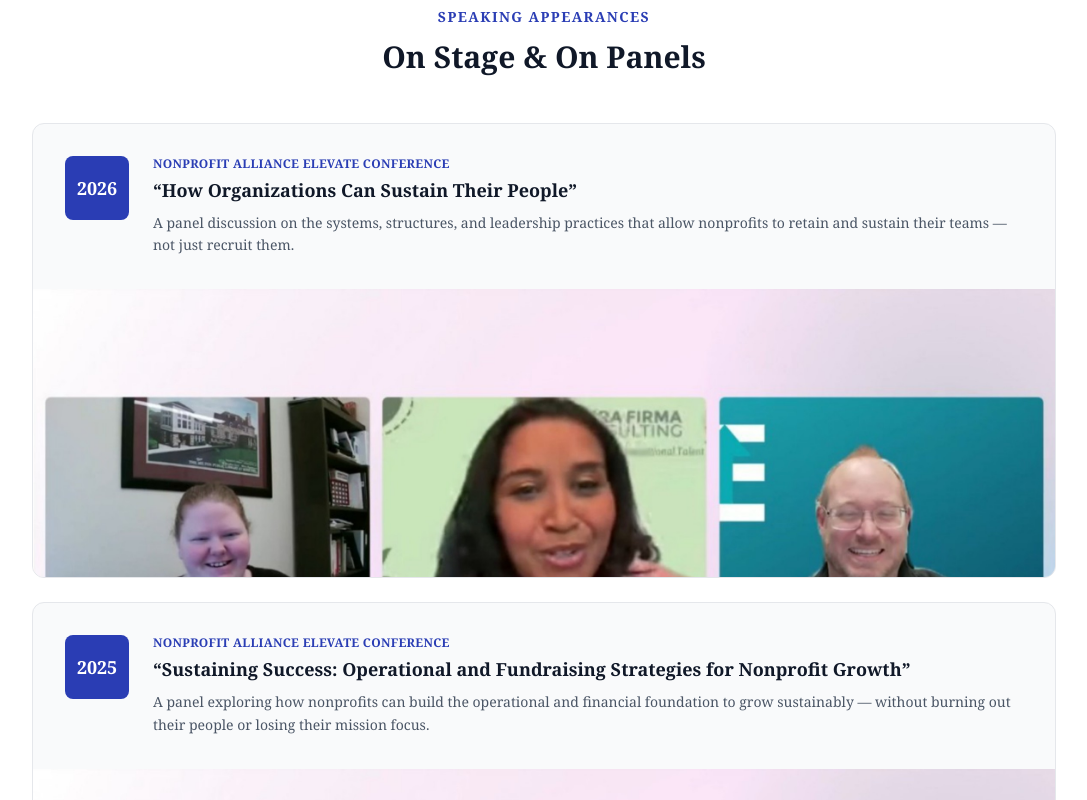
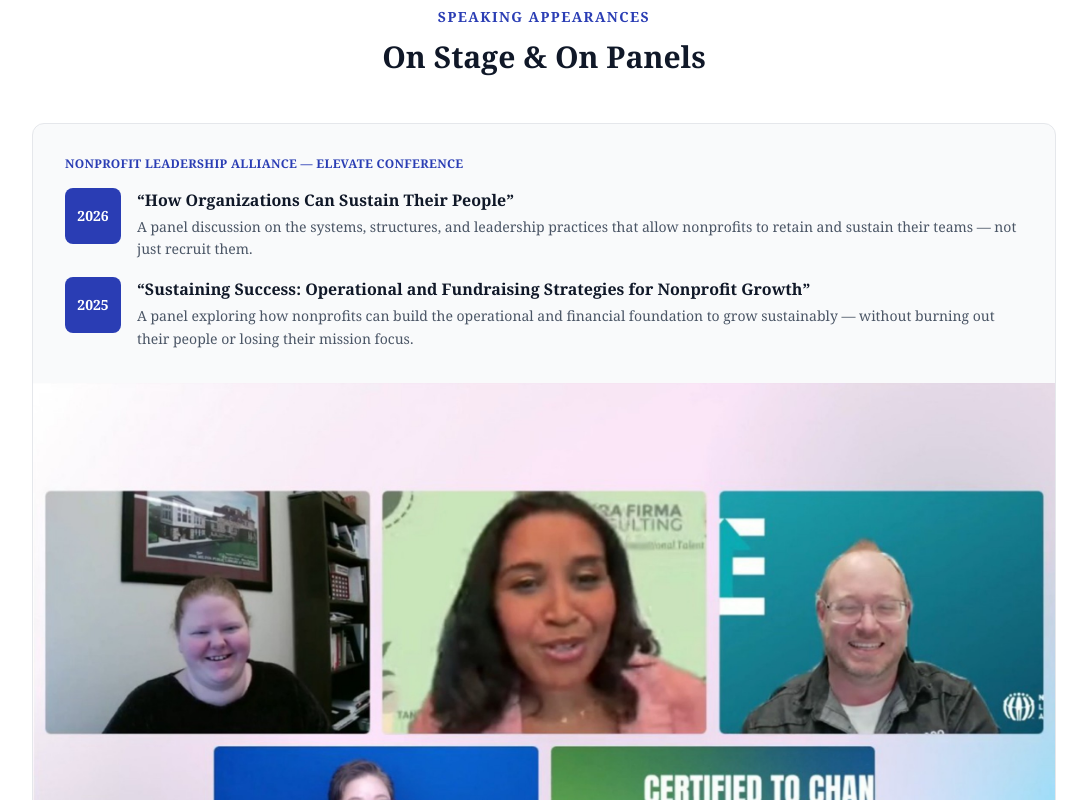
Before and after one commit to Foundations-and-Horizons/Website, a Next.js app: page /speaking in a window 1280 px wide. Shown: the part 500-1300 px from the top of the page, without its empty margins (96-1183 px from the left). Built offline with nearby package versions, Linux system fonts and the light colour scheme.

Commit message:
Fix speaking page: merge Elevate cards, show full images, correct org name

```diff
--- a/app/(marketing)/speaking/page.tsx
+++ b/app/(marketing)/speaking/page.tsx
@@ -7,26 +7,21 @@ export const metadata = {
 
 const appearances = [
   {
-    org: "Nonprofit Alliance Elevate Conference",
-    year: "2026",
-    title: "How Organizations Can Sustain Their People",
-    desc: "A panel discussion on the systems, structures, and leadership practices that allow nonprofits to retain and sustain their teams — not just recruit them.",
+    org: "Nonprofit Leadership Alliance — Elevate Conference",
+    years: "2025 & 2026",
+    panels: [
+      { year: "2026", title: "How Organizations Can Sustain Their People", desc: "A panel discussion on the systems, structures, and leadership practices that allow nonprofits to retain and sustain their teams — not just recruit them." },
+      { year: "2025", title: "Sustaining Success: Operational and Fundraising Strategies for Nonprofit Growth", desc: "A panel exploring how nonprofits can build the operational and financial foundation to grow sustainably — without burning out their people or losing their mission focus." },
+    ],
     photo: "/panel-elevate.jpg",
-    photoAlt: "Stephen Cook on panel at Nonprofit Alliance Elevate Conference 2026",
-  },
-  {
-    org: "Nonprofit Alliance Elevate Conference",
-    year: "2025",
-    title: "Sustaining Success: Operational and Fundraising Strategies for Nonprofit Growth",
-    desc: "A panel exploring how nonprofits can build the operational and financial foundation to grow sustainably — without burning out their people or losing their mission focus.",
-    photo: "/panel-elevate.jpg",
-    photoAlt: "Stephen Cook on panel at Nonprofit Alliance Elevate Conference 2025",
+    photoAlt: "Stephen Cook on panel at Nonprofit Leadership Alliance Elevate Conference",
   },
   {
     org: "The Nonprofit Hive",
-    year: "2025",
-    title: "Beyond One Lane: The Power of Understanding Your Full Nonprofit Ecosystem",
-    desc: "A panel discussion on how nonprofit leaders can zoom out, understand the full picture of their organization's ecosystem, and make better strategic decisions as a result. 80+ attendees.",
+    years: "2025",
+    panels: [
+      { year: "2025", title: "Beyond One Lane: The Power of Understanding Your Full Nonprofit Ecosystem", desc: "A panel discussion on how nonprofit leaders can zoom out, understand the full picture of their organization's ecosystem, and make better strategic decisions as a result. 80+ attendees." },
+    ],
     photo: "/panel-hive.jpg",
     photoAlt: "Stephen Cook on panel at The Nonprofit Hive",
   },
@@ -74,22 +69,24 @@ export default function SpeakingPage() {
 
           <div className="space-y-6">
             {appearances.map((a) => (
-              <div key={a.title} className="bg-gray-50 border border-gray-200 rounded-xl overflow-hidden hover:border-blue-200 hover:shadow-md transition-all duration-200">
-                <div className="p-6 md:p-8 flex flex-col md:flex-row gap-6 items-start">
-                  <div className="shrink-0">
-                    <div className="w-16 h-16 rounded-lg bg-[#2a3db4] flex flex-col items-center justify-center text-white text-center">
-                      <p className="text-lg font-bold leading-none">{a.year}</p>
-                    </div>
-                  </div>
-                  <div className="flex-1">
-                    <p className="text-xs font-semibold text-[#2a3db4] uppercase tracking-wide mb-1">{a.org}</p>
-                    <h3 className="text-lg font-bold text-gray-900 mb-2">&ldquo;{a.title}&rdquo;</h3>
-                    <p className="text-gray-600 text-sm leading-relaxed">{a.desc}</p>
+              <div key={a.org} className="bg-gray-50 border border-gray-200 rounded-xl overflow-hidden hover:border-blue-200 hover:shadow-md transition-all duration-200">
+                <div className="p-6 md:p-8">
+                  <p className="text-xs font-semibold text-[#2a3db4] uppercase tracking-wide mb-4">{a.org}</p>
+                  <div className="space-y-4">
+                    {a.panels.map((p) => (
+                      <div key={p.title} className="flex gap-4 items-start">
+                        <div className="shrink-0 w-14 h-14 rounded-lg bg-[#2a3db4] flex items-center justify-center text-white">
+                          <p className="text-sm font-bold leading-none">{p.year}</p>
+                        </div>
+                        <div>
+                          <h3 className="text-base font-bold text-gray-900 mb-1">&ldquo;{p.title}&rdquo;</h3>
+                          <p className="text-gray-600 text-sm leading-relaxed">{p.desc}</p>
+                        </div>
+                      </div>
+                    ))}
                   </div>
                 </div>
-                <div className="relative w-full h-56 md:h-72">
-                  <Image src={a.photo} alt={a.photoAlt} fill className="object-cover object-top" />
-                </div>
+                <Image src={a.photo} alt={a.photoAlt} width={1200} height={800} className="w-full h-auto" />
               </div>
             ))}
           </div>
```
